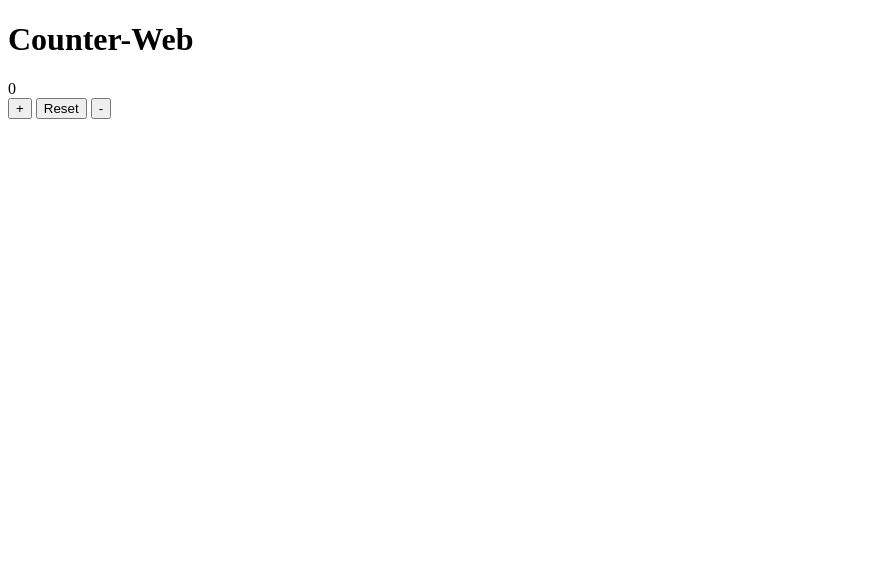
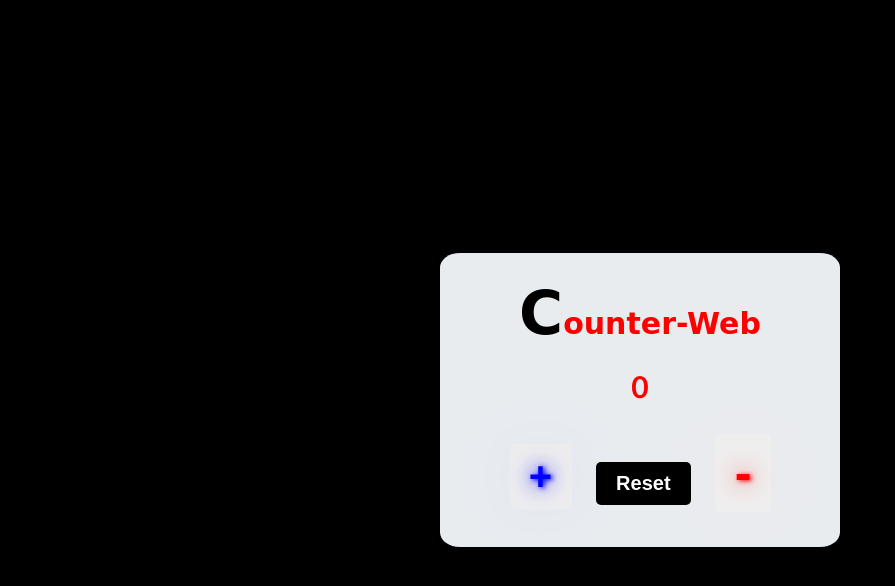
Before and after one commit to mubashirdaniyal2004/Counter, a plain HTML site: page index.html in a window 1280 px wide. Shown: the whole page, without its empty margins (0-895 px from the left). Drawn offline with Linux system fonts and the light colour scheme.

Commit message:
90% stayling work are complete tha start a logic building and last tuch up for styling

```diff
--- a/index.html
+++ b/index.html
@@ -15,7 +15,7 @@
       <div class="count">0</div>
       <div class="buttons">
         <button id="add">+</button>
-        <button id="multiplay">Reset</button>
+        <button id="rst">Reset</button>
         <button id="sub">-</button>
       </div>
     </div>
--- a/style.css
+++ b/style.css
@@ -0,0 +1,73 @@
+* {
+  margin: 0;
+  padding: 0;
+  box-sizing: border-box;
+  color: red;
+}
+
+body {
+  background-color: #000000;
+  display: flex;
+  justify-content: center;
+  align-items: center;
+  height: 100vh;
+  font-family: "Gill Sans", sans-serif;
+}
+
+.cantainer {
+  padding: 25px;
+  background-color: #e9ecef;
+  box-shadow: ;
+  text-align: center;
+  width: 400px;
+  border-radius: 5%;
+}
+
+.heading h1 {
+  font-family: cursive;
+  font-size: 30px;
+  font-weight: 600;
+  margin-bottom: 20px;
+}
+
+h1::first-letter {
+  font-size: 60px;
+  font-weight: 1200;
+  color: black;
+  font-weight: bolder;
+}
+
+.count {
+  font-size: 30px;
+  font-weight: 600;
+  margin-bottom: 20px;
+}
+
+button {
+  border: none;
+  outline: none;
+  font-size: 20px;
+  margin: 10px;
+  padding: 10px 20px;
+  border-radius: 5px;
+  cursor: pointer;
+  font-weight: bold;
+  color: white;
+}
+
+#add {
+  color: blue;
+  /* text-shadow: 1px 1px 2px blue, 0 0 1em blue, 0 0 0.2em blue; */
+  text-shadow: 2px 1px 5px blue, 0 0 2em blue, 0 0 0.5em blue;
+  font-size: 40px;
+}
+
+#sub {
+  color: red;
+  text-shadow: 2px 1px 5px red, 0 0 2em red, 0 0 0.5em red;
+  font-size: 50px;
+}
+
+#rst {
+  background-color: black;
+}
```
